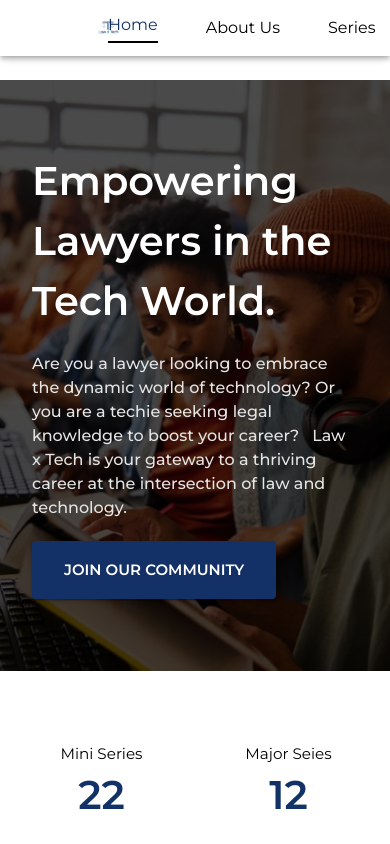
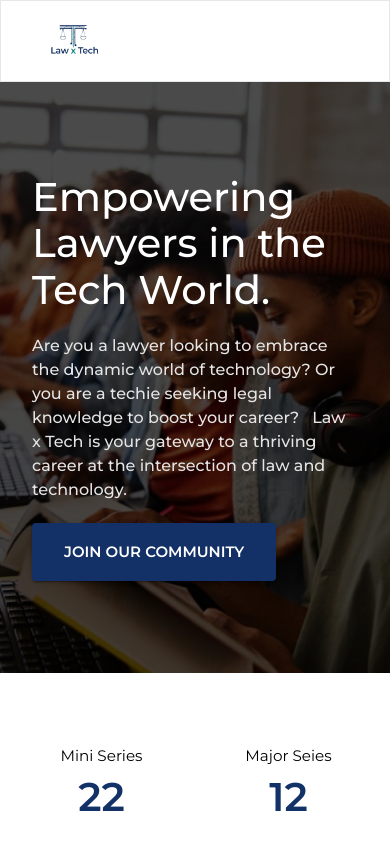
Before and after one commit to LawxTech/LawXTech, a React (Create React App) app: page / in a window 390 px wide. Shown: the top 844 px of the page. Built offline with nearby package versions, Linux system fonts and the light colour scheme.

Commit message:
update App.tsx, Header.tsx, Banner.tsx and Home.tsx

```diff
--- a/src/App.tsx
+++ b/src/App.tsx
@@ -11,7 +11,7 @@ const App: React.FC = () => {
     <ThemeProvider theme={theme}>
       <div>
         <Header />
-        <main className="mt-18">
+        <main>
           <Routes />
         </main>
         <Footer />
--- a/src/components/Header.tsx
+++ b/src/components/Header.tsx
@@ -1,103 +1,30 @@
 import * as React from "react";
 import { Link, useNavigate } from "react-router-dom";
-import AppBar from "@mui/material/AppBar";
-import Box from "@mui/material/Box";
-import CssBaseline from "@mui/material/CssBaseline";
-import Drawer from "@mui/material/Drawer";
-import IconButton from "@mui/material/IconButton";
-import List from "@mui/material/List";
-import ListItem from "@mui/material/ListItem";
-import ListItemButton from "@mui/material/ListItemButton";
-import ListItemText from "@mui/material/ListItemText";
-import MenuIcon from "@mui/icons-material/Menu";
-import theme from "../styles/theme";
-import Toolbar from "@mui/material/Toolbar";
 import { Button } from "@mui/material";
 
-interface Props {
-  window?: () => Window;
-}
-
-const drawerWidth = 240;
 const navItems = ["Home", "About Us", "Series", "Contact Us"];
 
-export default function DrawerAppBar(props: Props) {
-  const { window } = props;
-  const [mobileOpen, setMobileOpen] = React.useState(false);
+export default function DrawerAppBar() {
   const [activeItem, setActiveItem] = React.useState(navItems[0]);
   const navigate = useNavigate();
-  // const location = useLocation();
-
-  const handleDrawerToggle = () => {
-    setMobileOpen((prevState) => !prevState);
-  };
-
-  const drawer = (
-    <Box sx={{ textAlign: "center" }}>
-      <List>
-        {navItems.map((item) => (
-          <ListItem key={item} disablePadding>
-            <ListItemButton sx={{ textAlign: "center" }}>
-              <ListItemText primary={item} />
-            </ListItemButton>
-          </ListItem>
-        ))}
-      </List>
-    </Box>
-  );
-
-  const container =
-    window !== undefined ? () => window().document.body : undefined;
 
   const slackLink =
     "https://join.slack.com/t/lawxtech/shared_invite/zt-20u7mvfqu-EWVec2Qip3XhYoUyVtyvpA";
 
   return (
-    <Box sx={{ display: "flex", marginBottom: "5em" }}>
-      <CssBaseline />
-      <AppBar
-        component="nav"
-        sx={{ backgroundColor: theme.palette.background.default }}
-      >
-        <Toolbar sx={{ display: "flex", justifyContent: "space-between" }}>
-          <IconButton
-            color="inherit"
-            aria-label="open drawer"
-            edge="start"
-            onClick={handleDrawerToggle}
-            sx={{ mr: 2, display: { sm: "none" } }}
-          >
-            <MenuIcon />
-          </IconButton>
+    <div className=" px-[2rem] flex justify-between border ">
       <Link to="/">
         <img
           src={require("../assets/logo/logo_2.JPG")}
           alt="Logo"
-              style={{ maxHeight: "5em", marginLeft: "2em" }}
+          className="h-[80px] w-[80px]"
         />
       </Link>
-          <Box
-            sx={{
-              display: "flex",
-              alignItems: "center",
-              justifyContent: "flex-end",
-              whiteSpace: "nowrap",
-            }}
-          >
+      <div className="md:flex flex-end items-center space-x-8 hidden">
+        <div className="flex items-center space-x-5">
           {navItems.map((item) => (
-              <ListItem
+            <button
               key={item}
-                sx={{ mr: 2, color: theme.palette.text.primary }}
-                disablePadding
-              >
-                <ListItemButton
-                  sx={{
-                    textAlign: "center",
-                    color:
-                      item === activeItem
-                        ? theme.palette.background.paper
-                        : "inherit",
-                  }}
               onClick={() => {
                 setActiveItem(item);
                 navigate(
@@ -109,8 +36,7 @@ export default function DrawerAppBar(props: Props) {
                 );
               }}
             >
-                  <ListItemText
-                    primary={
+              {
                 <span>
                   {item}
                   {item === activeItem && (
@@ -120,43 +46,22 @@ export default function DrawerAppBar(props: Props) {
                         display: "block",
                         width: "100%",
                         height: "0.15em",
-                              backgroundColor: theme.palette.text.primary,
-                              marginTop: "0.28em",
+                        marginTop: "0.08em",
+                        backgroundColor: "#15994B",
                       }}
                     ></span>
                   )}
                 </span>
               }
-                  />
-                </ListItemButton>
-              </ListItem>
-            ))}
-            <Box style={{ marginRight: "2em" }}>
-              <Button type="button">Join Community</Button>
-            </Box>
-          </Box>
-        </Toolbar>
-      </AppBar>
-      <nav>
-        <Drawer
-          container={container}
-          variant="temporary"
-          open={mobileOpen}
-          onClose={handleDrawerToggle}
-          ModalProps={{
-            keepMounted: true,
-          }}
-          sx={{
-            display: { xs: "block", sm: "none" },
-            "& .MuiDrawer-paper": {
-              boxSizing: "border-box",
-              width: drawerWidth,
-            },
-          }}
-        >
-          {drawer}
-        </Drawer>
-      </nav>
-    </Box>
+            </button>
+          ))}{" "}
+        </div>
+        <div className="mr-[1em] ">
+          <Button type="button" href={slackLink}>
+            Join Community
+          </Button>
+        </div>
+      </div>
+    </div>
   );
 }
--- a/src/components/Home/Banner.tsx
+++ b/src/components/Home/Banner.tsx
@@ -22,7 +22,7 @@ export const Banner = () => {
         >
           <div className="h-[70vh] flex items-center w-full md:w-[700px] p-8 mx-auto">
             <div className="grid grid-cols-1 gap-[1.3rem] ">
-              <h1 className="text-[2.5rem] md:text-[3.5rem] md:!leading-[4rem] font-[600] text-[#fff] sm:text-center ">
+              <h1 className="text-[2.5rem] leading-[2.9rem] md:text-[3.5rem] md:!leading-[4rem] font-[500] md:font-[600] text-[#fff] sm:text-center ">
                 Empowering Lawyers in the Tech World.
               </h1>
 
--- a/src/pages/Home.tsx
+++ b/src/pages/Home.tsx
@@ -9,7 +9,7 @@ import { Testimonials } from "../components/Home/Testimonials";
 const Home: React.FC = () => {
   return (
     <div>
-      <section className="mt-12 min-h-[70vh] ">
+      <section className="min-h-[70vh] ">
         <Banner />
       </section>
       {/* <section>
```
Lines whose indentation alone changed are shown as unchanged.
